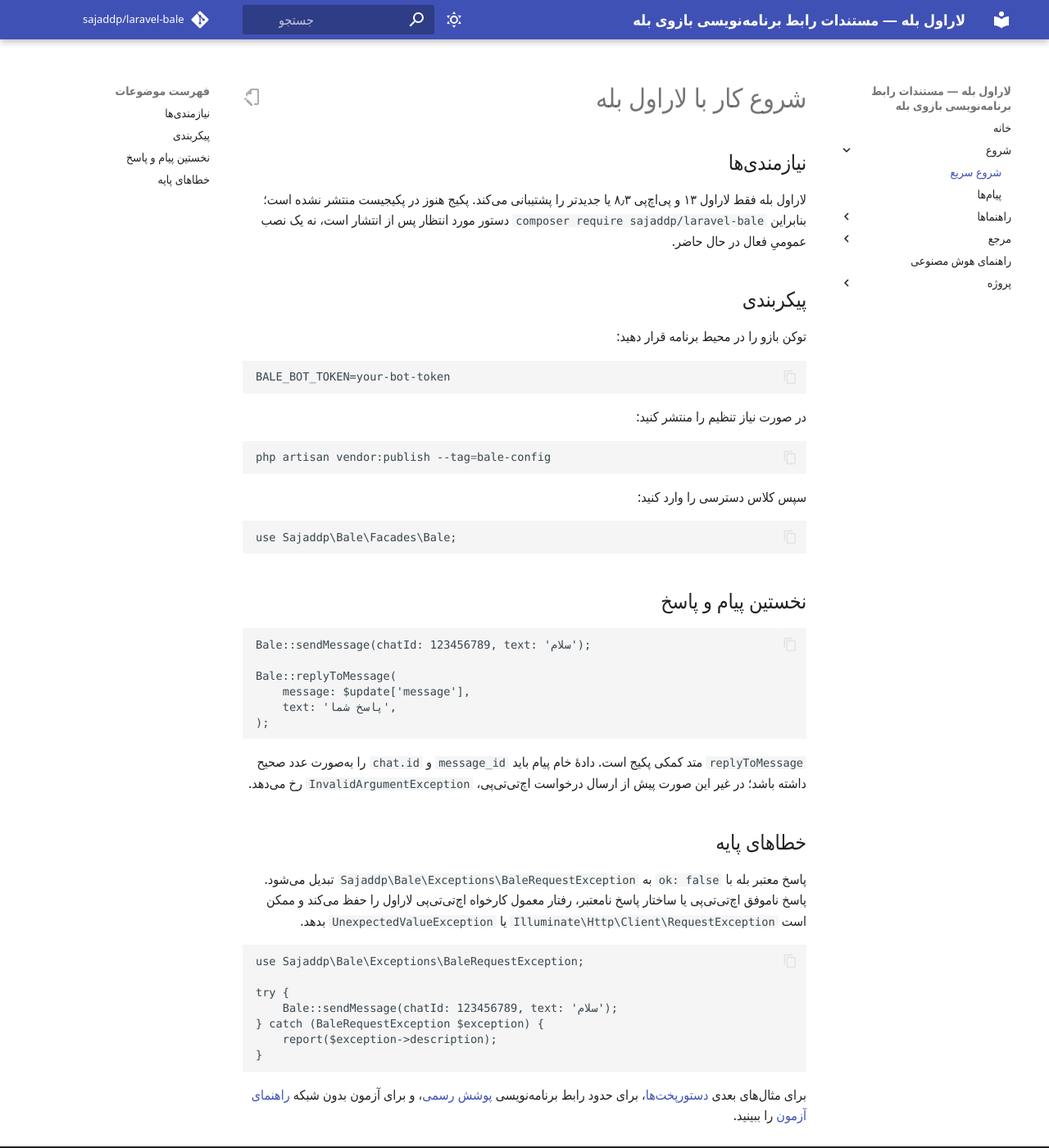
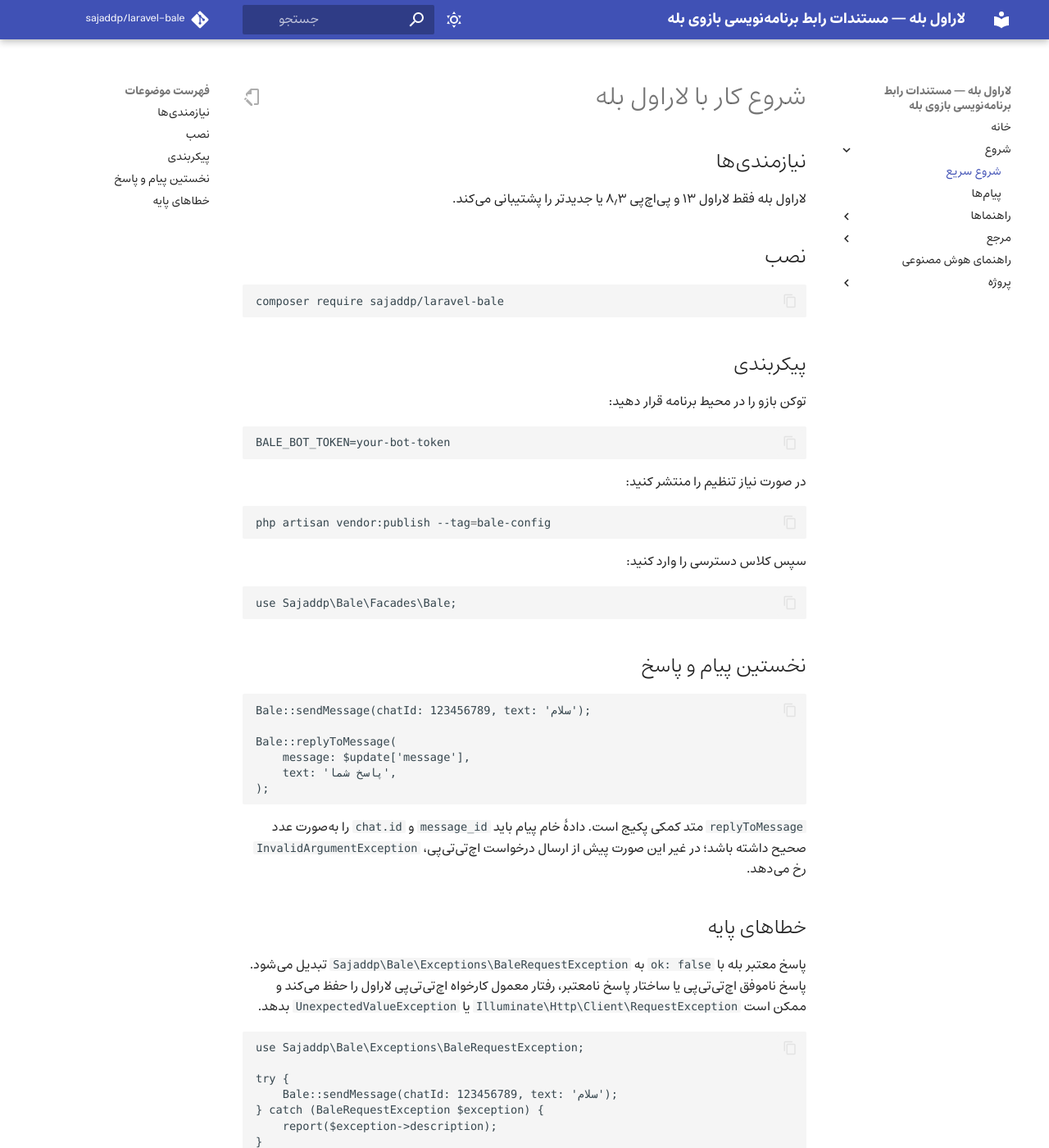
Before and after one commit to sajaddp/laravel-bale, an MkDocs documentation site: the page built from docs/getting-started.md, in a window 1280 px wide and 1400 px high. Shown: the whole window at 82% size. Built offline with MkDocs 1.6.1 and Material for MkDocs 9.7.7, drawn with Linux system fonts in a browser that asks for light colours; some web fonts are replaced; comment, search, counter and statistics services are not loaded.

```diff
--- a/docs/getting-started.md
+++ b/docs/getting-started.md
@@ -1,13 +1,19 @@
 ---
 title: شروع کار با لاراول بله در لاراول ۱۳
-description: راهنمای نصب آینده، تنظیم توکن بازو و ارسال نخستین پیام بله با لاراول بله.
+description: راهنمای نصب، تنظیم توکن بازو و ارسال نخستین پیام بله با لاراول بله.
 ---
 
 # شروع کار با لاراول بله
 
 ## نیازمندی‌ها
 
-لاراول بله فقط لاراول ۱۳ و پی‌اچ‌پی ۸٫۳ یا جدیدتر را پشتیبانی می‌کند. پکیج هنوز در پکیجیست منتشر نشده است؛ بنابراین `composer require sajaddp/laravel-bale` دستور مورد انتظار پس از انتشار است، نه یک نصب عمومیِ فعال در حال حاضر.
+لاراول بله فقط لاراول ۱۳ و پی‌اچ‌پی ۸٫۳ یا جدیدتر را پشتیبانی می‌کند.
+
+## نصب
+
+~~~shell
+composer require sajaddp/laravel-bale
+~~~
 
 ## پیکربندی
 
--- a/docs/stylesheets/extra.css
+++ b/docs/stylesheets/extra.css
@@ -1,24 +1,50 @@
 @font-face {
-  font-family: "Estedad Variable";
+    font-family: "Estedad";
+    src: url("../assets/fonts/Estedad-VF.woff2") format("woff2");
     font-style: normal;
+    font-weight: 100 900;
     font-display: swap;
-  font-weight: 100 900;
-  src: url("https://cdn.jsdelivr.net/fontsource/fonts/estedad:vf@5.3.0/arabic-wght-normal.woff2") format("woff2-variations");
-  unicode-range: U+0600-06FF, U+0750-077F, U+0870-088E, U+0890-0891, U+0897-08E1, U+08E3-08FF, U+200C-200E, U+2010-2011, U+204F, U+2E41, U+FB50-FDFF, U+FE70-FE74, U+FE76-FEFC, U+102E0-102FB, U+10E60-10E7E, U+10EC2-10EC4, U+10EFC-10EFF, U+1EE00-1EE03, U+1EE05-1EE1F, U+1EE21-1EE22, U+1EE24, U+1EE27, U+1EE29-1EE32, U+1EE34-1EE37, U+1EE39, U+1EE3B, U+1EE42, U+1EE47, U+1EE49, U+1EE4B, U+1EE4D-1EE4F, U+1EE51-1EE52, U+1EE54, U+1EE57, U+1EE59, U+1EE5B, U+1EE5D, U+1EE5F, U+1EE61-1EE62, U+1EE64, U+1EE67-1EE6A, U+1EE6C-1EE72, U+1EE74-1EE77, U+1EE79-1EE7C, U+1EE7E, U+1EE80-1EE89, U+1EE8B-1EE9B, U+1EEA1-1EEA3, U+1EEA5-1EEA9, U+1EEAB-1EEBB, U+1EEF0-1EEF1;
-}
-
-@font-face {
-  font-family: "Estedad Variable";
-  font-style: normal;
-  font-display: swap;
-  font-weight: 100 900;
-  src: url("https://cdn.jsdelivr.net/fontsource/fonts/estedad:vf@5.3.0/latin-wght-normal.woff2") format("woff2-variations");
-  unicode-range: U+0000-00FF, U+0131, U+0152-0153, U+02BB-02BC, U+02C6, U+02DA, U+02DC, U+0304, U+0308, U+0329, U+2000-206F, U+20AC, U+2122, U+2191, U+2193, U+2212, U+2215, U+FEFF, U+FFFD;
 }
 
 :root {
-  --md-text-font: "Estedad Variable", system-ui, -apple-system, BlinkMacSystemFont, "Segoe UI", Tahoma, Arial, sans-serif;
-  --md-code-font: ui-monospace, SFMono-Regular, Menlo, Monaco, Consolas, "Liberation Mono", monospace;
+    --md-text-font: "Estedad";
+    --md-code-font: ui-monospace, SFMono-Regular, Menlo, Monaco, Consolas, monospace;
+}
+
+html,
+body,
+body *,
+input,
+button,
+textarea,
+select,
+.md-header,
+.md-header__topic,
+.md-tabs,
+.md-nav,
+.md-search,
+.md-sidebar,
+.md-main,
+.md-content,
+.md-typeset,
+.md-typeset :is(h1, h2, h3, h4, h5, h6, p, a, li, dt, dd, blockquote, table, th, td, caption),
+.md-typeset :is(.admonition, details, .md-button),
+.md-footer,
+.md-footer-meta,
+.md-footer-nav {
+    font-family: "Estedad", sans-serif !important;
+}
+
+code,
+code *,
+pre,
+pre *,
+kbd,
+kbd *,
+samp,
+samp *,
+.md-typeset :is(.highlight, .highlight *, .md-code, .md-code *) {
+    font-family: var(--md-code-font) !important;
 }
 
 .md-typeset :is(code, kbd, pre),
```
Also changed, not shown: README.md (+2 -11 lines), SECURITY.md (+1 -1 lines), docs/assets/fonts/OFL.txt (added, +93 -0 lines), docs/index.md (+1 -1 lines), docs/assets/fonts/Estedad-VF.woff2 (added), 1 other file. Lines whose indentation alone changed are shown as unchanged.
